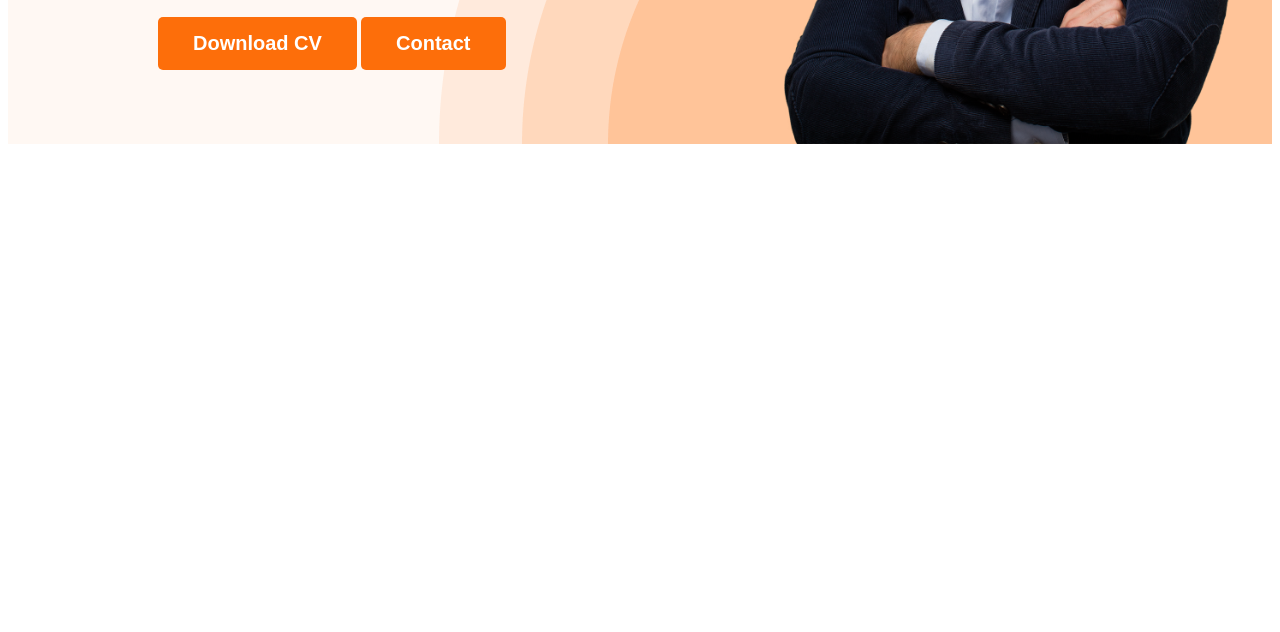
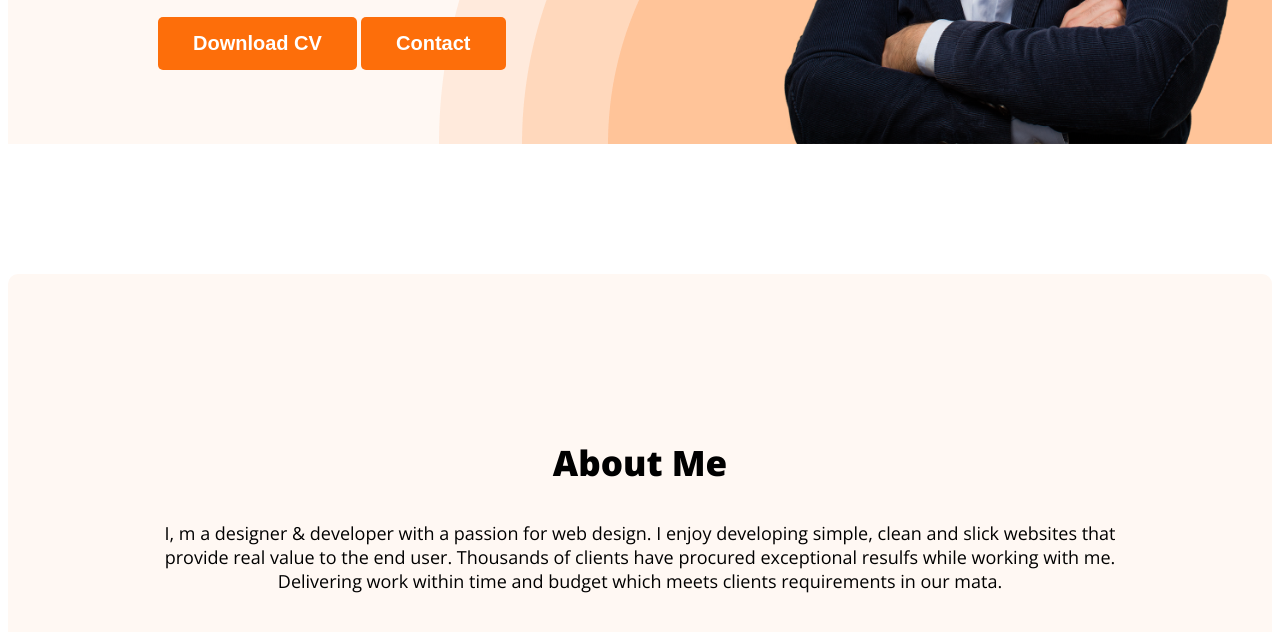
Before and after one commit to ASRAF-JAHAN/webdeveloper-portfolio, a plain HTML site: page index.html in a window 1280 px wide. Shown: the part 624-1256 px from the top of the page. Before the commit the page ends 800 px from the top, so only its background shows below. Drawn offline with nearby package versions, Linux system fonts and the light colour scheme.

Commit message:
created section

```diff
--- a/index.html
+++ b/index.html
@@ -32,6 +32,10 @@
 
     </header>
     <main>
+        <section class="about">
+         <h3 class="section-title">About Me</h3>
+         <p class="section-description">I, m a designer & developer with a passion for web design. I enjoy developing simple, clean and slick websites that provide real value to the end user. Thousands of clients have procured exceptional resulfs while working with me. Delivering work within time and budget which meets clients requirements in our mata.</p>
+        </section>
 
     </main>
     <footer>
--- a/styles/porfolio.css
+++ b/styles/porfolio.css
@@ -13,6 +13,18 @@ body {
     font-size: 20px;
     font-weight: 700;
     padding: 15px 35px;
+}
+.section-title{
+    color: #181818);
+    text-align: center;
+    font-size: 35px;
+    font-weight: 700;
+}
+.section-description{
+    color: var(#757575);
+    text-align: center;
+    font-size: 18px;
+
 }
 /* nav related styles */
 nav{
@@ -72,3 +84,11 @@ nav a{
     margin-top: 5px;
     margin-bottom: 20px;
 }
+/* main section styles */
+/* about section styles */
+.about{
+    padding: 130px;
+    border-radius: 10px;
+    background: #FFF8F3;
+    margin: 130px 0;
+}
```
